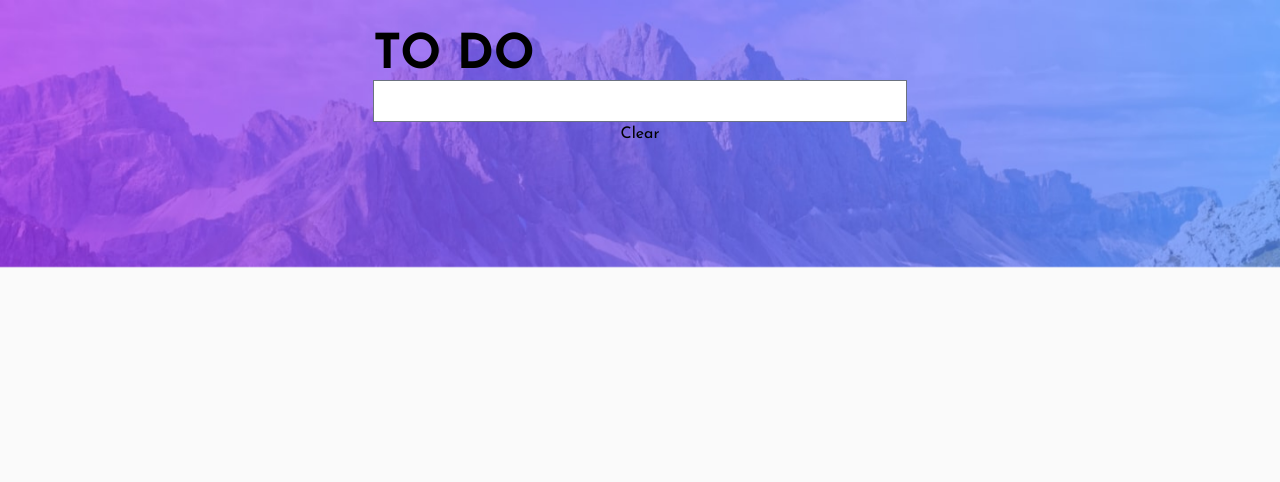
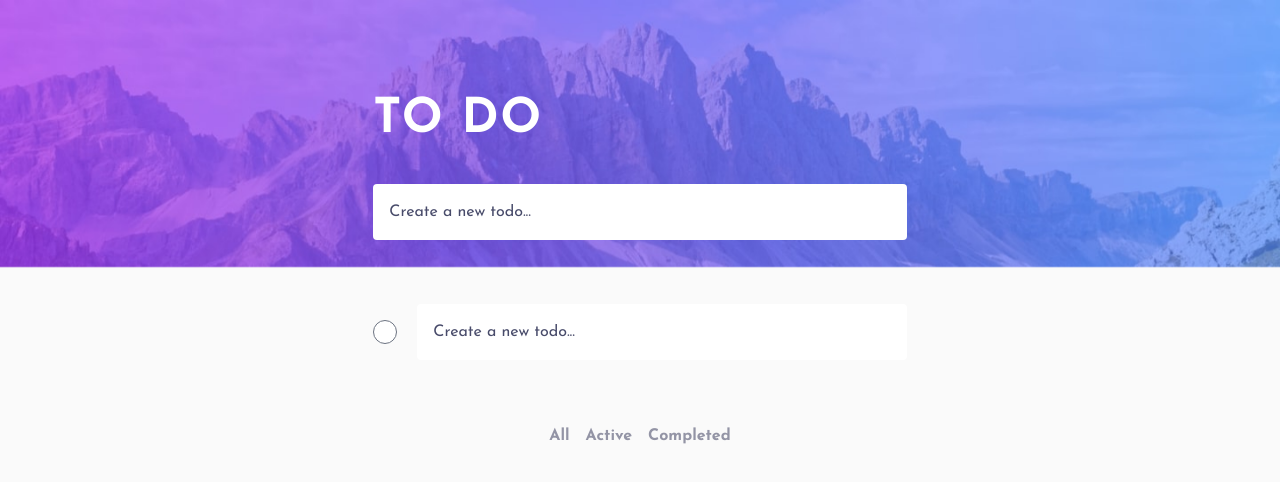
Before and after one commit to stanAlexandru26/next-Todo, a Next.js app: page / in a window 1280 px wide. Shown: the top 482 px of the page. Built offline with nearby package versions, Linux system fonts and the light colour scheme; some icons are missing.

Commit message:
feat: basic template done

```diff
--- a/package.json
+++ b/package.json
@@ -21,6 +21,7 @@
     "next-themes": "^0.2.0",
     "react": "^18.2.0",
     "react-dom": "^18.2.0",
+    "recoil": "^0.7.4",
     "tailwind-merge": "^1.5.1"
   },
   "devDependencies": {
--- /dev/null
+++ b/src/components/TodoConstruction.tsx
@@ -0,0 +1,24 @@
+import * as React from 'react';
+
+import clsxm from '@/lib/clsxm';
+
+function TodoConstructor() {
+  return (
+    <form>
+      <input
+        type='text'
+        aria-label='todo-input'
+        placeholder='Create a new todo...'
+        className={clsxm(
+          'w-full border-0 p-4 focus:ring-0',
+          'bg-white dark:bg-dark_veryDarkDesaturatedBlue',
+          'rounded  ',
+          'text-light_veryDarkGreyBlue dark:text-dark_lightGreyBlue',
+          'placeholder-light_veryDarkGreyBlue dark:placeholder-dark_lightGreyBlue'
+        )}
+      ></input>
+    </form>
+  );
+}
+
+export default TodoConstructor;
--- /dev/null
+++ b/src/components/TodoFilter.tsx
@@ -0,0 +1,31 @@
+import * as React from 'react';
+
+function TodoFilter() {
+  return (
+    <>
+      <div className='text-center text-sm font-bold text-light_darkGreyBlue dark:text-dark_darkGreyBlue sm:text-base'>
+        <span
+          className={`cursor-pointer px-3 transition ease-linear hover:text-light_veryDarkGreyBlue dark:hover:text-dark_lightGreyBlue sm:px-2
+          `}
+        >
+          All
+        </span>
+        <span
+          className={`cursor-pointer px-3 transition ease-linear hover:text-light_veryDarkGreyBlue dark:hover:text-dark_lightGreyBlue sm:px-2
+          `}
+        >
+          Active
+        </span>
+        <span
+          className={`cursor-pointer px-3 transition ease-linear hover:text-light_veryDarkGreyBlue dark:hover:text-dark_lightGreyBlue sm:px-2
+
+        `}
+        >
+          Completed
+        </span>
+      </div>
+    </>
+  );
+}
+
+export default TodoFilter;
--- /dev/null
+++ b/src/components/TodoItem.tsx
@@ -0,0 +1,31 @@
+import * as React from 'react';
+
+import clsxm from '@/lib/clsxm';
+
+function TodoItem() {
+  return (
+    <form className='flex flex-row items-center gap-5 focus:ring-0'>
+      <input
+        aria-label='todo-checkbox'
+        type='checkbox'
+        className={clsxm(
+          ' h-6 w-6 rounded-full border from-gradientCyan to-gradientPurple   '
+        )}
+      ></input>
+      <input
+        type='text'
+        aria-label='todo-input'
+        placeholder='Create a new todo...'
+        className={clsxm(
+          'w-full p-4',
+          'bg-white dark:bg-dark_veryDarkDesaturatedBlue',
+          'rounded border-0 focus:ring-0',
+          'text-light_veryDarkGreyBlue dark:text-dark_lightGreyBlue',
+          'placeholder-light_veryDarkGreyBlue dark:placeholder-dark_lightGreyBlue'
+        )}
+      ></input>
+    </form>
+  );
+}
+
+export default TodoItem;
--- a/src/components/layout/Header.tsx
+++ b/src/components/layout/Header.tsx
@@ -1,9 +1,17 @@
+import clsxm from '@/lib/clsxm';
+
 import ToggleDarkMode from './ToggleDarkMode';
 
 export default function Header() {
   return (
-    <header className='flex justify-between'>
-      <h1>TO DO</h1>
+    <header
+      className={clsxm(
+        'flex flex-row justify-between',
+        'pt-10 pb-6 sm:pt-16 lg:pt-24 lg:pb-10',
+        'tracking-widest'
+      )}
+    >
+      <h1 className='text-white'>TO DO</h1>
       <ToggleDarkMode />
     </header>
   );
--- a/src/components/layout/Layout.tsx
+++ b/src/components/layout/Layout.tsx
@@ -2,7 +2,7 @@ import Header from './Header';
 
 export default function Layout({ children }: { children: React.ReactNode }) {
   return (
-    <main className='layout '>
+    <main className='layout'>
       <Header />
       {children}
     </main>
--- a/src/pages/index.tsx
+++ b/src/pages/index.tsx
@@ -1,20 +1,19 @@
-import { useState } from 'react';
+import * as React from 'react';
 
 import Layout from '@/components/layout/Layout';
 import Seo from '@/components/layout/Seo';
+import TodoConstructor from '@/components/TodoConstruction';
+import TodoFilter from '@/components/TodoFilter';
+import TodoItem from '@/components/TodoItem';
 
 export default function HomePage() {
-  const [todo, setTodo] = useState('');
-
   return (
     <Layout>
       <Seo />
-      <div className='flex flex-col  '>
-        <input aria-label='input' onChange={(e) => setTodo(e.target.value)} />
-        <button type='button' onClick={() => setTodo('')}>
-          Clear
-        </button>
-        <div>{todo}</div>
+      <div className='flex flex-col gap-16'>
+        <TodoConstructor />
+        <TodoItem />
+        <TodoFilter />
       </div>
     </Layout>
   );
--- a/src/styles/globals.css
+++ b/src/styles/globals.css
@@ -48,6 +48,6 @@
     /* 1100px */
     /* 1536px */
     max-width: 68.75rem;
-    @apply mx-auto min-h-screen w-10/12 py-8 font-josefin sm:w-10/12 md:w-9/12 lg:w-8/12 xl:w-5/12;
+    @apply mx-auto min-h-screen w-10/12  font-josefin sm:w-10/12 md:w-9/12 lg:w-8/12 xl:w-5/12;
   }
 }
--- a/tailwind.config.js
+++ b/tailwind.config.js
@@ -4,7 +4,6 @@
 module.exports = {
   content: ['./src/**/*.{js,jsx,ts,tsx}'],
   darkMode: 'class',
-  plugins: [require('@tailwindcss/forms')],
   theme: {
     extend: {
       fontFamily: {
@@ -24,6 +23,8 @@ module.exports = {
         dark_veryDarkGreyBlue: 'hsl(233, 14%, 35%)',
         dark_veryDarkGreyBlue2: 'hsl(237, 14%, 26%)',
         brightBlue: 'hsl(220, 98%, 61%)',
+        gradientCyan: 'hsl(192, 100%, 67%)',
+        gradientPurple: 'hsl(280, 87%, 65%)',
       },
       backgroundImage: {
         background_desktop_dark: 'url(/images/bg-desktop-dark.jpg)',
@@ -33,4 +34,5 @@ module.exports = {
       },
     },
   },
+  plugins: [require('@tailwindcss/forms')],
 };
```
Also changed, not shown: 1 other file (tests, documents, lock files or other folders).
